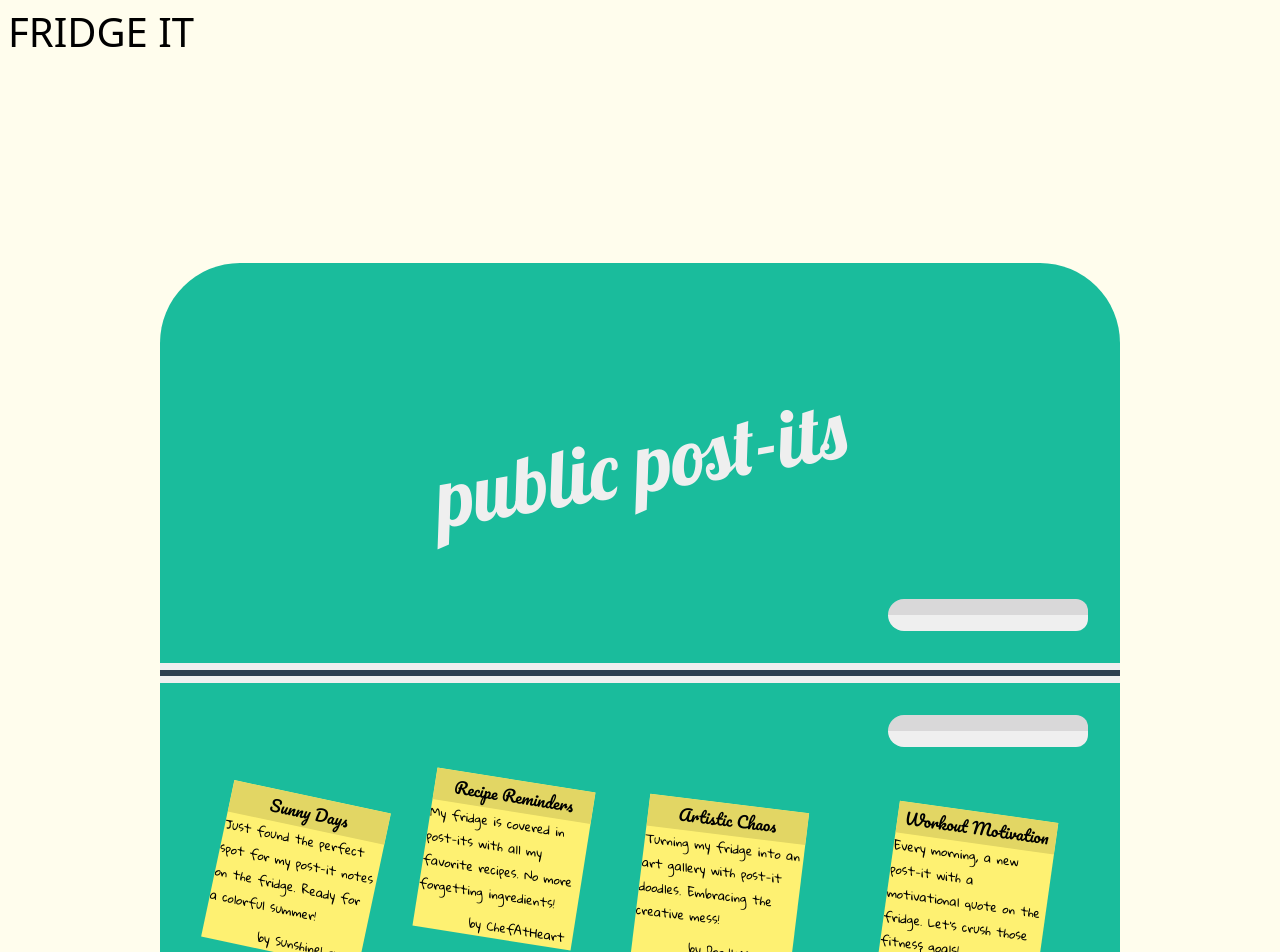
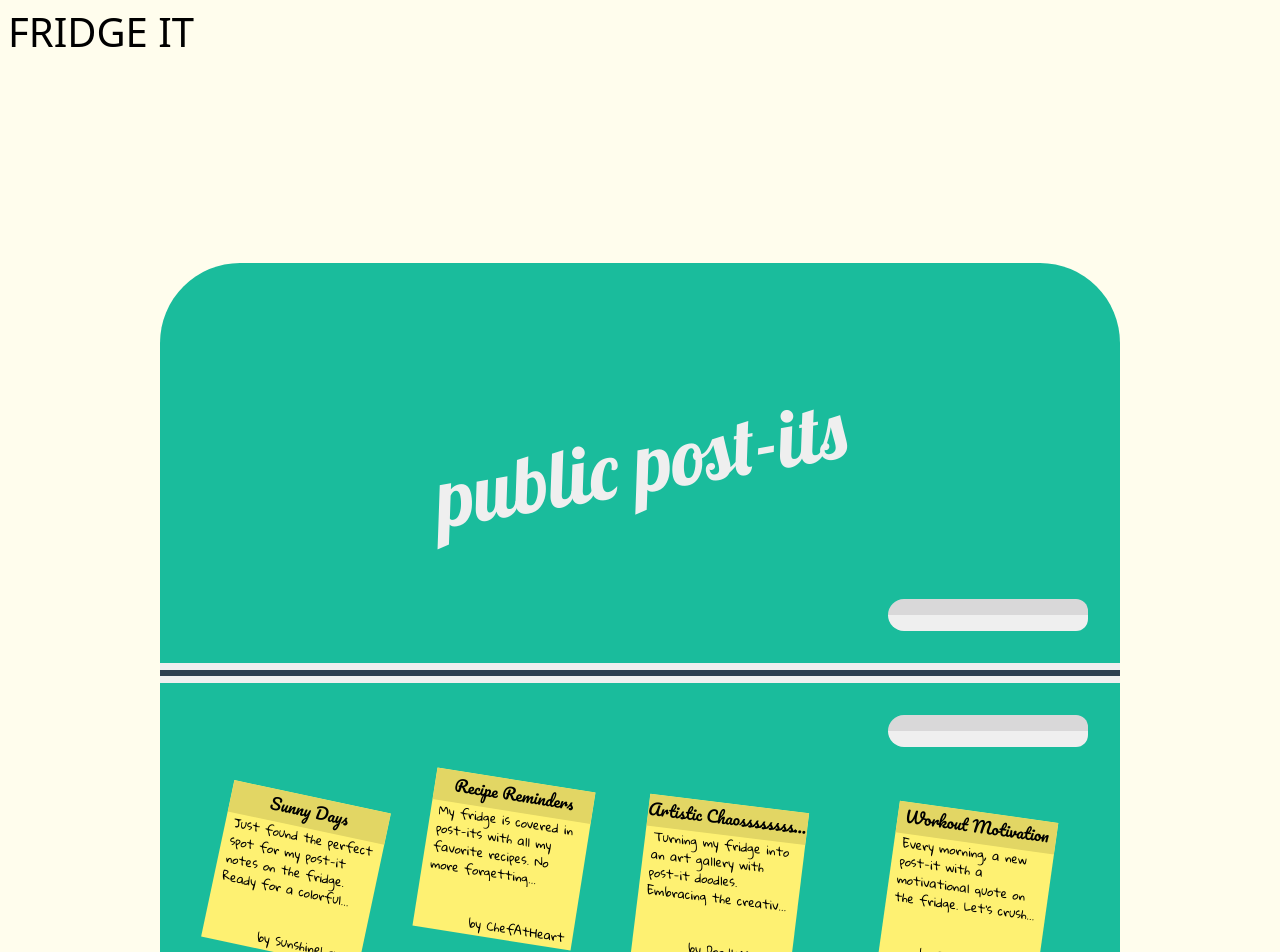
Before and after one commit to seiemens/glowing-octo-spork, a Nuxt app in the folder app/: page / in a window 1280 px wide. Shown: the top 952 px of the page. Built offline with nearby package versions, Linux system fonts and the light colour scheme; a web font is replaced by a local one.

Commit message:
MORE FRIDGIN TIME

```diff
--- a/app/components/Fridge.vue
+++ b/app/components/Fridge.vue
@@ -15,7 +15,6 @@
         :content="p.content"
         :author="p.author"
         @popup="openPopup"
-      />
       />
     </div>
     <div class="bottom"></div>
--- a/app/components/PostIt.vue
+++ b/app/components/PostIt.vue
@@ -1,7 +1,7 @@
 <template>
   <div class="postit" @click="changePopupState()">
-    <div class="header flex-v flex-h"> {{ title }}</div>
-    {{ content }}
+    <div class="header"> {{ title }}</div>
+    <div class="content">{{ content }}</div>
     <div class="footer">by {{ author }}</div>
   </div>
 </template>
@@ -12,14 +12,18 @@
 
 .header {
   width: 100%;
-  height: 20%;
+  height: 4vh;
+
+  margin: auto 0;
   background-color: var(--top);
 
+  text-align: center;
   font-family: 'Pacifico', cursive;
   font-size: 2vh;
 
   text-overflow: ellipsis;
-
+  white-space: nowrap;
+  overflow: hidden;
 }
 
 .footer {
@@ -28,6 +32,20 @@
   right:1vh;
   font-size: 1.5vh;
 
+}
+
+.content {
+  width: 90%;
+  margin: 0 auto;
+  line-height: 2.25vh;
+
+  display: -webkit-box;
+  -webkit-line-clamp: 4;
+  -webkit-box-orient: vertical;
+
+  word-wrap: break-word;
+  text-overflow: ellipsis;
+  overflow: hidden;
 }
 
 .postit {
--- a/app/pages/index.vue
+++ b/app/pages/index.vue
@@ -26,7 +26,7 @@ const posts = [
   },
   {
     "id": 3,
-    "title": "Artistic Chaos",
+    "title": "Artistic Chaossssssssssssssssssssssssssssssssssssssssssss",
     "content": "Turning my fridge into an art gallery with post-it doodles. Embracing the creative mess!",
     "author": "DoodleMaster",
     "userID": 54321098765432,
```
